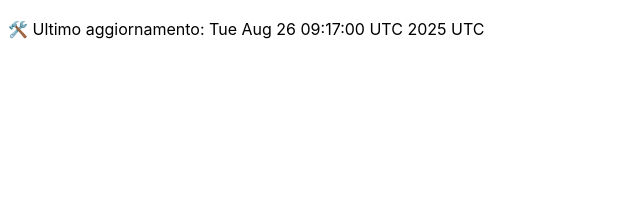
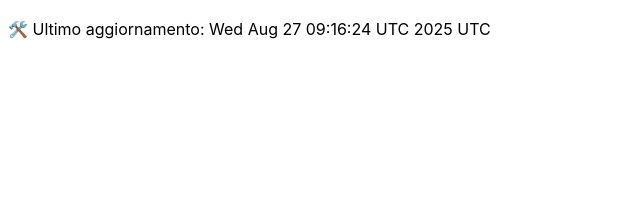
Before and after one commit to DanteTrb/DanteTrb.github.io, a Jekyll site: the page built from badges.md, in a window 1280 px wide. Shown: the top 213 px of the page, without its empty margins (0-640 px from the left). Built offline with Jekyll 4.4.1, drawn with Linux system fonts in a browser that asks for light colours; our own code applies the rules of GitHub Pages for plain Markdown files.

Commit message:
🛠️ Aggiornamento automatico badge

```diff
--- a/badges.md
+++ b/badges.md
@@ -1 +1 @@
-🛠️ Ultimo aggiornamento: Tue Aug 26 09:17:00 UTC 2025 UTC
+🛠️ Ultimo aggiornamento: Wed Aug 27 09:16:24 UTC 2025 UTC
```
